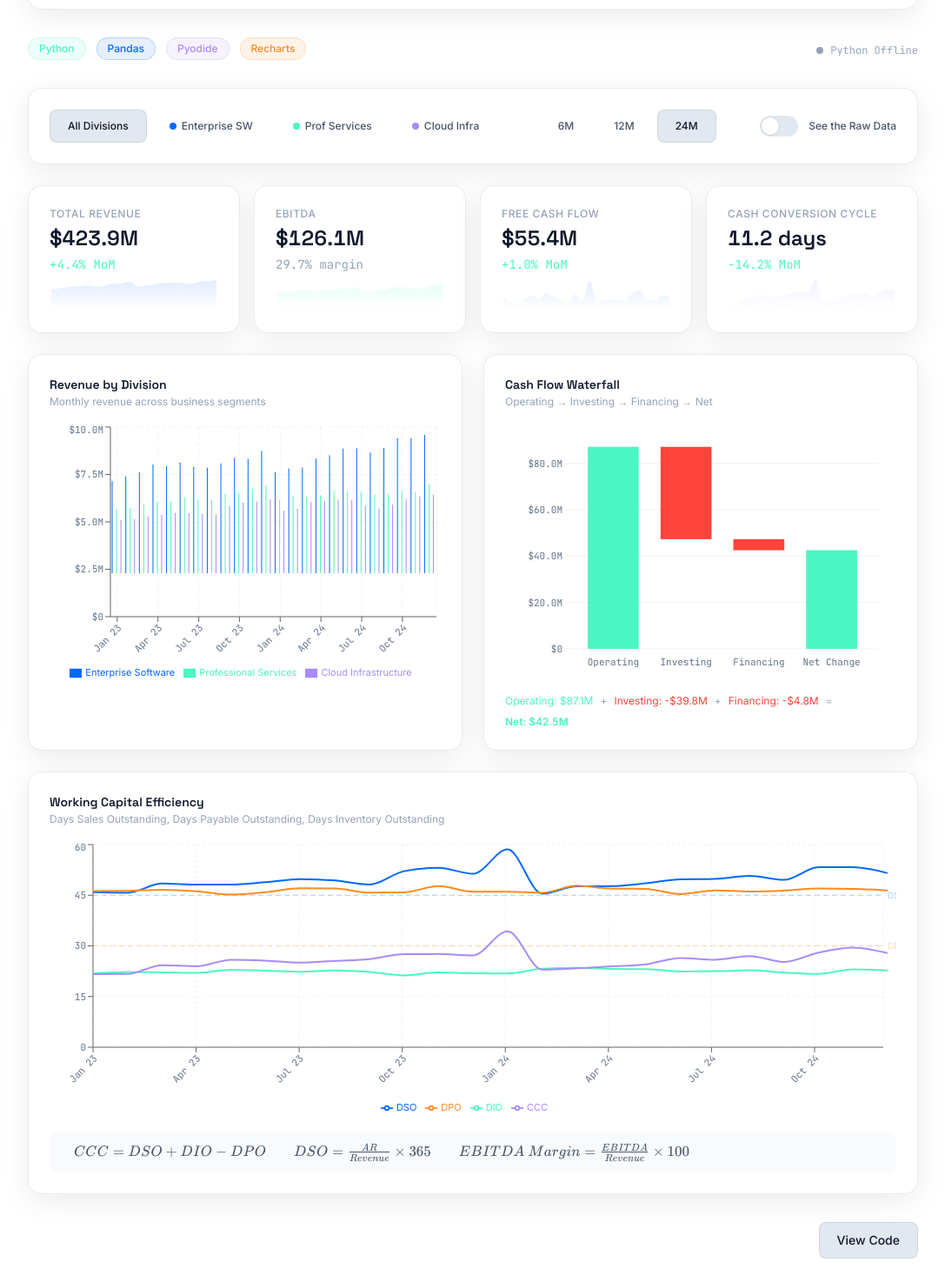
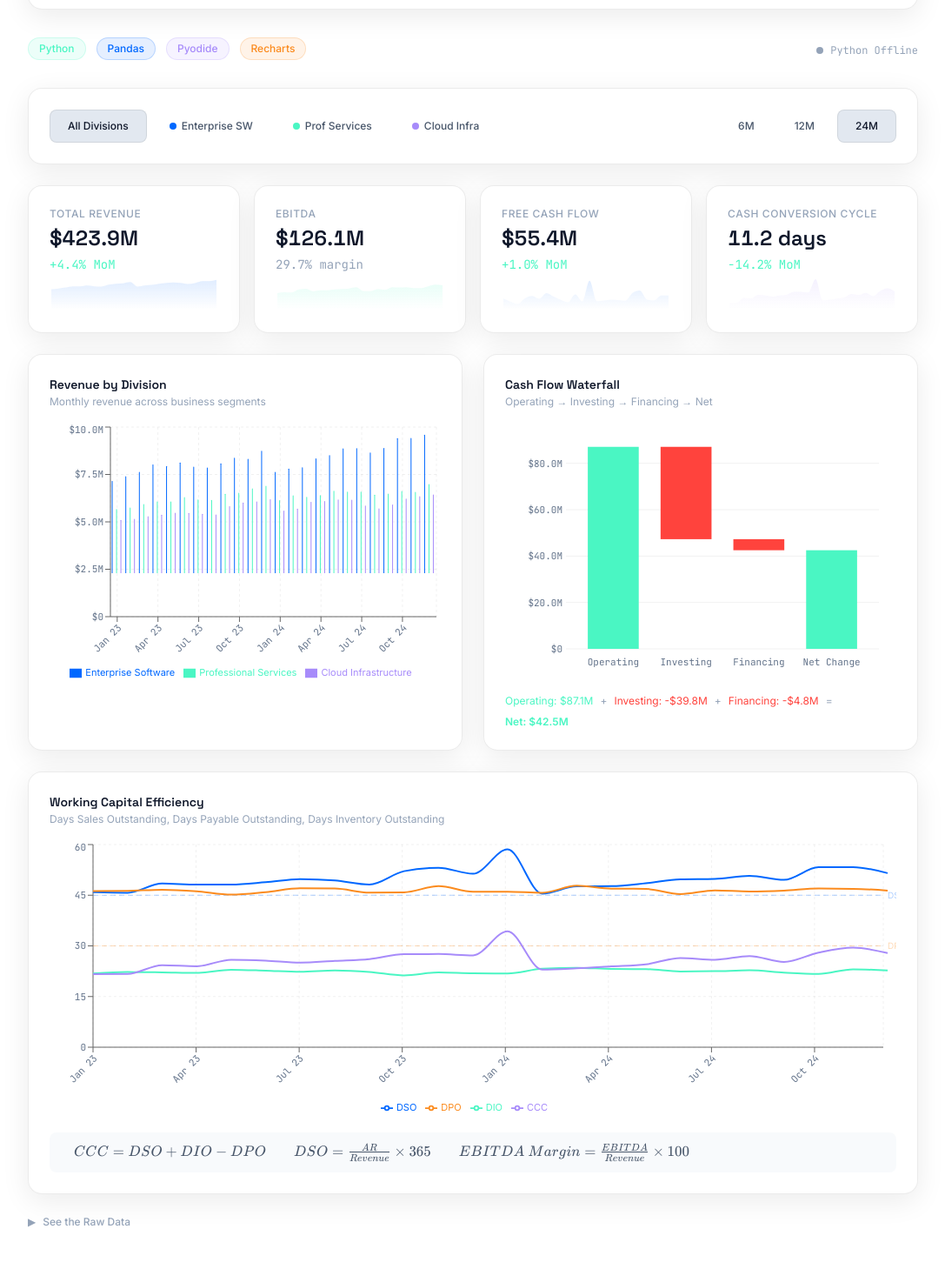
Before and after one commit to owner-lab/sidneygonzalez.ai, a React (Vite) app: page / in a window 1280 px wide. Shown: the part 2222-3681 px from the top of the page at 87% size, without its empty margins (96-1183 px from the left). Built offline with nearby package versions, Linux system fonts and the light colour scheme.

Commit message:
fix: correct UX issues across portfolio — scroll, layout, filter placement, raw data toggle

```diff
--- a/src/components/ui/CodeToggle.jsx
+++ b/src/components/ui/CodeToggle.jsx
@@ -85,8 +85,8 @@ export default function CodeToggle({ isOpen, onClose, tabs = PIPELINE_TABS, code
                 ))}
               </div>
 
-              <div className="flex-1 overflow-auto overscroll-contain py-4">
-                <pre className="font-mono text-xs leading-relaxed text-text-secondary">
+              <div className="flex-1 overflow-y-auto overscroll-contain py-4">
+                <pre className="overflow-x-auto font-mono text-xs leading-relaxed text-text-secondary">
                   <code>
                     {codeByTab[activeTab] ||
                       `# ${activeTab} stage\n# Code will be added when project is built.`}
--- a/src/projects/command-center/CommandCenterProject.jsx
+++ b/src/projects/command-center/CommandCenterProject.jsx
@@ -178,8 +178,6 @@ export default function CommandCenterProject() {
           onDivisionChange={setDivision}
           period={period}
           onPeriodChange={setPeriod}
-          showRawData={showRawData}
-          onShowRawDataChange={setShowRawData}
         />
 
         <ExecutiveSummary data={filteredSummary} loading={isLoading} />
@@ -198,6 +196,18 @@ export default function CommandCenterProject() {
 
         <WorkingCapitalHealth data={filteredWC} loading={isLoading} />
 
+        <div className="mt-6">
+          <button
+            onClick={() => setShowRawData((v) => !v)}
+            className="mb-4 flex items-center gap-2 text-xs font-medium text-text-muted transition-colors hover:text-text-secondary"
+          >
+            <span
+              className={`inline-block transition-transform duration-200 ${showRawData ? 'rotate-90' : ''}`}
+            >
+              ▶
+            </span>
+            See the Raw Data
+          </button>
           <div
             className={`overflow-hidden transition-all duration-300 ease-out ${
               showRawData ? 'max-h-[2000px] opacity-100' : 'max-h-0 opacity-0'
@@ -209,6 +219,7 @@ export default function CommandCenterProject() {
               validationReport={fullData.validation_report}
             />
           </div>
+        </div>
       </ProjectLayout>
     </div>
   )
--- a/src/projects/command-center/DashboardControls.jsx
+++ b/src/projects/command-center/DashboardControls.jsx
@@ -1,5 +1,4 @@
 import Button from '@/components/ui/Button'
-import Toggle from '@/components/ui/Toggle'
 import GlassPanel from '@/components/ui/GlassPanel'
 
 const DIVISIONS = [
@@ -16,8 +15,6 @@ export default function DashboardControls({
   onDivisionChange,
   period,
   onPeriodChange,
-  showRawData,
-  onShowRawDataChange,
 }) {
   return (
     <GlassPanel className="mb-6 flex flex-col gap-4 p-3 lg:flex-row lg:items-center lg:justify-between">
@@ -54,13 +51,6 @@ export default function DashboardControls({
           </Button>
         ))}
       </div>
-
-      {/* Raw data toggle */}
-      <Toggle
-        label="See the Raw Data"
-        checked={showRawData}
-        onChange={onShowRawDataChange}
-      />
     </GlassPanel>
   )
 }
--- a/src/projects/decision-impact/QuarterlyBreakdown.jsx
+++ b/src/projects/decision-impact/QuarterlyBreakdown.jsx
@@ -11,7 +11,7 @@ function QuarterColumn({ quarterKey, kpis, kpiLabels }) {
   const { label, subtitle } = QUARTER_LABELS[quarterKey]
   // Only show KPIs new to this quarter (not already visible in prior quarter)
   return (
-    <div className="flex-1">
+    <div className="min-w-0 flex-1">
       <div className="mb-3">
         <span className="text-sm font-semibold text-text-primary">{label}</span>
         <p className="text-xs text-text-muted">{subtitle}</p>
@@ -25,9 +25,9 @@ function QuarterColumn({ quarterKey, kpis, kpiLabels }) {
             return (
               <div
                 key={kpi.kpi}
-                className="flex items-center justify-between rounded-md bg-bg-surface/50 px-2.5 py-1.5"
+                className="flex items-start justify-between gap-2 rounded-md bg-bg-surface/50 px-2.5 py-1.5"
               >
-                <span className="text-xs text-text-secondary">
+                <span className="min-w-0 flex-1 text-xs leading-tight text-text-secondary">
                   {kpiLabels[kpi.kpi] || kpi.kpi}
                 </span>
                 <Badge color={isPositive ? 'green' : 'red'}>
--- a/src/projects/variance-engine/AnomalyTable.jsx
+++ b/src/projects/variance-engine/AnomalyTable.jsx
@@ -1,6 +1,7 @@
 import { useState } from 'react'
 import GlassPanel from '@/components/ui/GlassPanel'
 import Badge from '@/components/ui/Badge'
+import Button from '@/components/ui/Button'
 import { formatVariance } from '@/utils/formatters'
 
 const TYPE_BADGES = {
@@ -11,7 +12,16 @@ const TYPE_BADGES = {
   one_time_event: { label: 'One-Time', color: 'green' },
 }
 
-export default function AnomalyTable({ anomalies }) {
+const ANOMALY_TYPES = [
+  { key: 'All', label: 'All Types' },
+  { key: 'trending_overspend', label: 'Trending' },
+  { key: 'seasonal_spike', label: 'Seasonal' },
+  { key: 'threshold_cluster', label: 'Threshold' },
+  { key: 'duplicate_payment', label: 'Duplicate' },
+  { key: 'one_time_event', label: 'One-Time' },
+]
+
+export default function AnomalyTable({ anomalies, anomalyType = 'All', onAnomalyTypeChange }) {
   const [expandedIdx, setExpandedIdx] = useState(null)
 
   if (!anomalies || anomalies.length === 0) return null
@@ -24,6 +34,21 @@ export default function AnomalyTable({ anomalies }) {
         </h4>
         <span className="text-xs text-text-muted">{anomalies.length} flagged</span>
       </div>
+
+      {onAnomalyTypeChange && (
+        <div className="mb-3 flex flex-wrap gap-1.5">
+          {ANOMALY_TYPES.map(({ key, label }) => (
+            <Button
+              key={key}
+              variant={anomalyType === key ? 'secondary' : 'ghost'}
+              className="text-xs"
+              onClick={() => onAnomalyTypeChange(key)}
+            >
+              {label}
+            </Button>
+          ))}
+        </div>
+      )}
 
       <div className="max-h-[400px] overflow-auto">
         <table className="w-full text-left text-xs">
--- a/src/projects/variance-engine/VarianceControls.jsx
+++ b/src/projects/variance-engine/VarianceControls.jsx
@@ -10,24 +10,9 @@ const DEPARTMENTS = [
   { key: 'Finance', label: 'Finance' },
 ]
 
-const ANOMALY_TYPES = [
-  { key: 'All', label: 'All Types' },
-  { key: 'trending_overspend', label: 'Trending', color: 'red' },
-  { key: 'seasonal_spike', label: 'Seasonal', color: 'orange' },
-  { key: 'threshold_cluster', label: 'Threshold', color: 'purple' },
-  { key: 'duplicate_payment', label: 'Duplicate', color: 'blue' },
-  { key: 'one_time_event', label: 'One-Time', color: 'green' },
-]
-
-export default function VarianceControls({
-  department,
-  onDepartmentChange,
-  anomalyType,
-  onAnomalyTypeChange,
-}) {
+export default function VarianceControls({ department, onDepartmentChange }) {
   return (
-    <GlassPanel className="mb-6 flex flex-col gap-4 p-3 lg:flex-row lg:items-center lg:justify-between">
-      {/* Department filter */}
+    <GlassPanel className="mb-6 p-3">
       <div className="flex flex-wrap gap-1.5">
         {DEPARTMENTS.map(({ key, label }) => (
           <Button
@@ -40,20 +25,6 @@ export default function VarianceControls({
           </Button>
         ))}
       </div>
-
-      {/* Anomaly type filter */}
-      <div className="flex flex-wrap gap-1.5">
-        {ANOMALY_TYPES.map(({ key, label }) => (
-          <Button
-            key={key}
-            variant={anomalyType === key ? 'secondary' : 'ghost'}
-            className="text-xs"
-            onClick={() => onAnomalyTypeChange(key)}
-          >
-            {label}
-          </Button>
-        ))}
-      </div>
     </GlassPanel>
   )
 }
--- a/src/projects/variance-engine/VarianceEngineProject.jsx
+++ b/src/projects/variance-engine/VarianceEngineProject.jsx
@@ -172,8 +172,6 @@ export default function VarianceEngineProject() {
         <VarianceControls
           department={department}
           onDepartmentChange={setDepartment}
-          anomalyType={anomalyType}
-          onAnomalyTypeChange={setAnomalyType}
         />
 
         <VarianceSummary data={filteredSummary} loading={isLoading} />
@@ -192,7 +190,11 @@ export default function VarianceEngineProject() {
           <VarianceTimeSeries data={filteredTimeSeries} loading={isLoading} />
         </div>
 
-        <AnomalyTable anomalies={filteredAnomalies} />
+        <AnomalyTable
+          anomalies={filteredAnomalies}
+          anomalyType={anomalyType}
+          onAnomalyTypeChange={setAnomalyType}
+        />
       </ProjectLayout>
     </div>
   )
```
Lines whose indentation alone changed are shown as unchanged.
